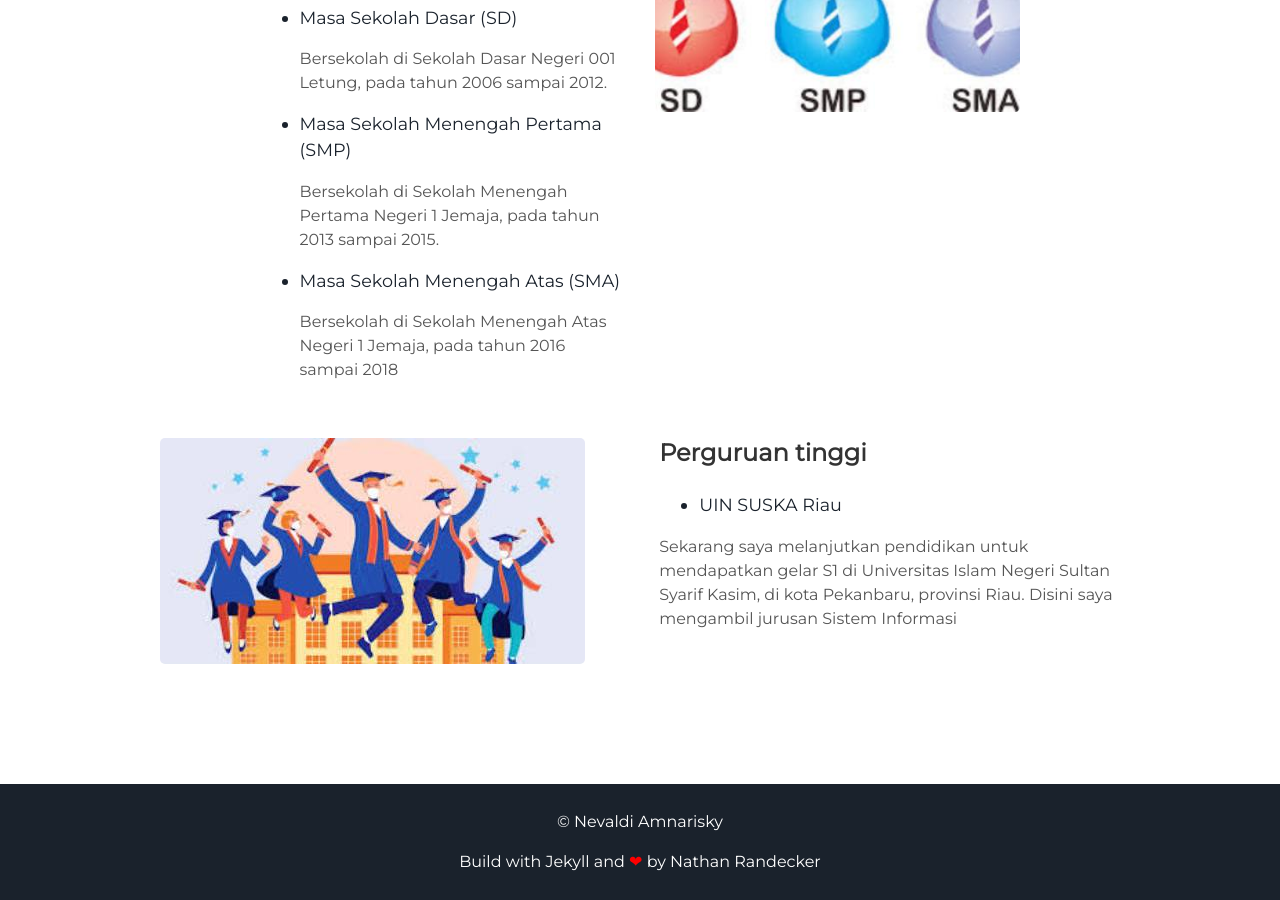
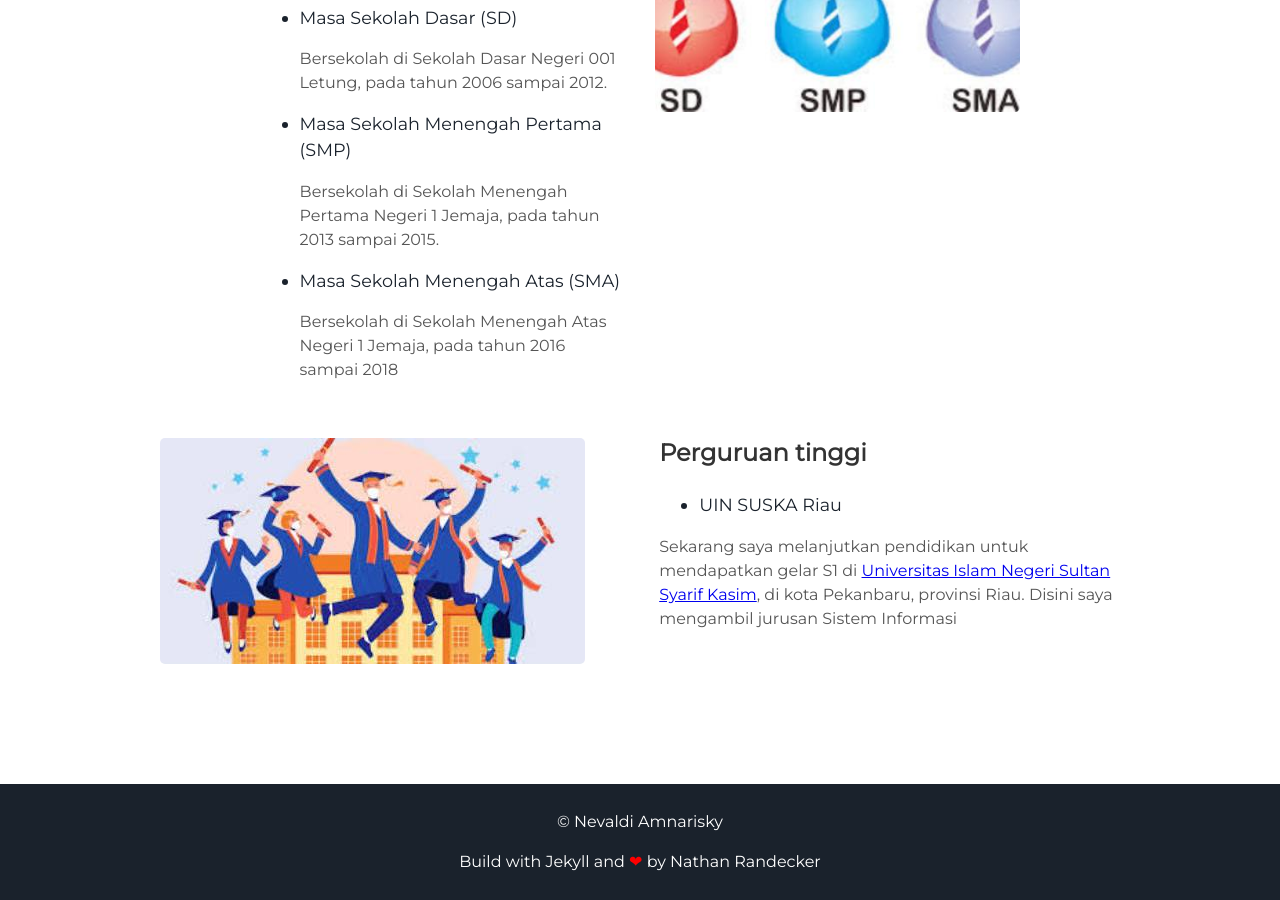
Before and after one commit to nevaldi/nevaldi.github.io, a Jekyll site: the page built from index.html, in a window 1280 px wide and 900 px high, scrolled down 1772 px. Built offline with Jekyll 4.4.1, drawn with Linux system fonts in a browser that asks for light colours; part of the change alters nothing that is shown.

```diff
--- a/_includes/projects.html
+++ b/_includes/projects.html
@@ -34,7 +34,7 @@
     <ul>
       <li> UIN SUSKA Riau</li>
     </ul>
-    <p>Sekarang saya melanjutkan pendidikan untuk mendapatkan gelar S1 di Universitas Islam Negeri Sultan Syarif Kasim, di kota Pekanbaru, provinsi Riau. Disini saya
+    <p>Sekarang saya melanjutkan pendidikan untuk mendapatkan gelar S1 di <a href= "htpp://uin-suska.ac.id"> Universitas Islam Negeri Sultan Syarif Kasim</a>, di kota Pekanbaru, provinsi Riau. Disini saya
     mengambil jurusan Sistem Informasi</p>
 
   </div>
```
